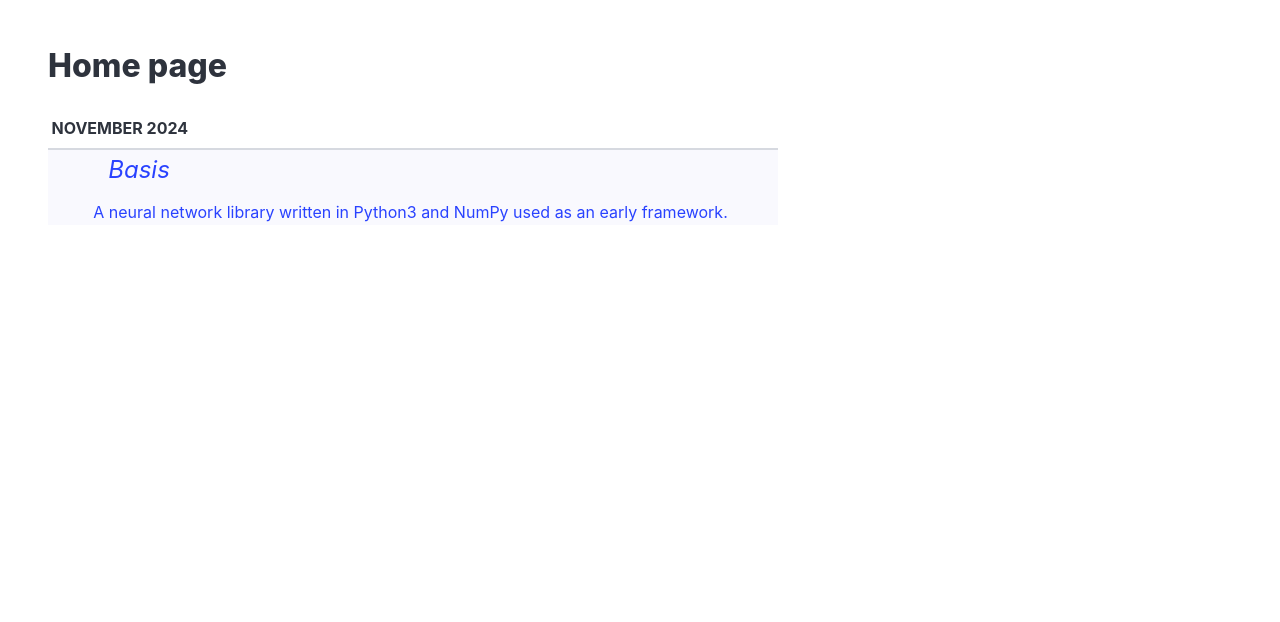
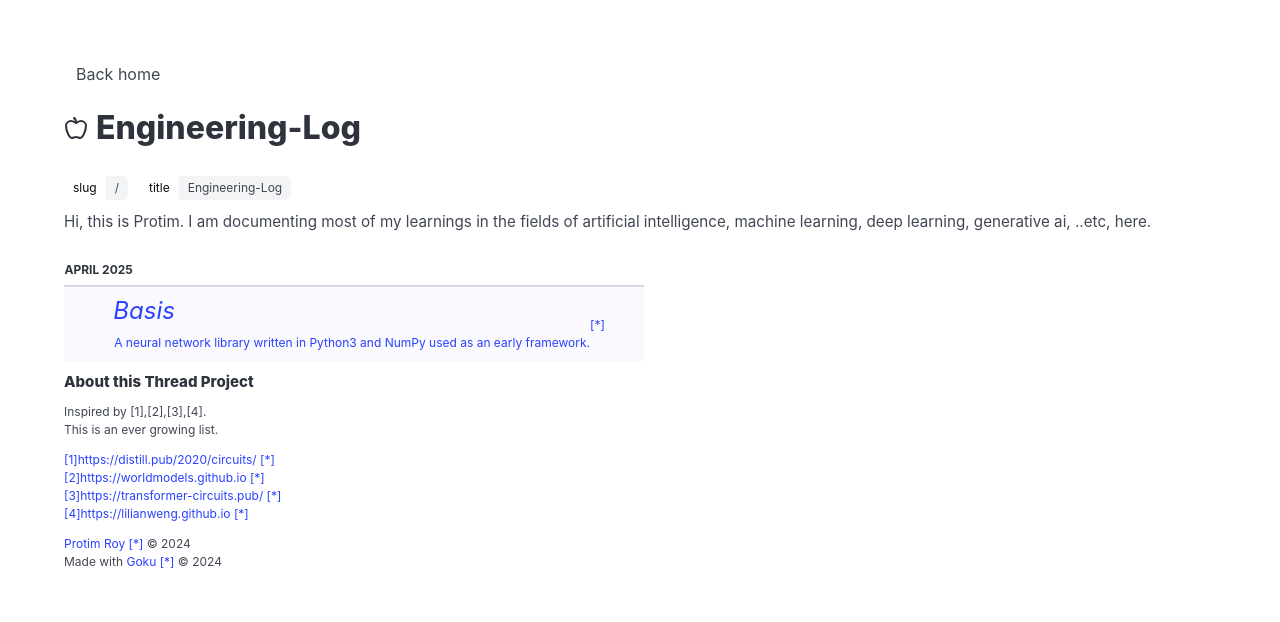
Before and after one commit to protimroy/engineering-log, a plain HTML site: page index.html in a window 1280 px wide. Drawn offline with Linux system fonts and the light colour scheme.

Commit message:
deploy: 35820984ad9b3c64ce990915f17fb4bf1b97c90b

```diff
--- a/index.html
+++ b/index.html
@@ -1,14 +1,70 @@
-<!doctype html>
-<html>
+<!DOCTYPE html>
+<html >
   <head>
-    <title>Home page</title>
-    <link rel="stylesheet" type="text/css" href="/bulma.css" />
+    <title>Engineering-Log</title>
+    <link rel="stylesheet" lang="text/css" href="/bulma.css">
+    <!-- include another bulma.css stylesheet that is for the user to customize -->
+    <link rel="stylesheet" lang="text/css" href="/bulma-custom.css">
+    <meta name="viewport" content="width=device-width, initial-scale=1">
+    <style>a[href^="https://"]::after {
+        content: " [*]";
+      }
+      .navbar-menu {
+        box-shadow: none;
+      }</style>
   </head>
   <body>
-    <div class="section">
-      <h1 class="title">Home page</h1>
-      <div class="content">
-        <style>
+    <section class="section">
+      <div class="container">
+        <nav class="navbar mb-4" role="navigation">
+          <div class="navbar-menu is-active">
+            <div class="navbar-start">
+              <a href="/" class="navbar-item">Back home</a>
+            </div>
+            <div class="navbar-end">
+
+            </div>
+          </div>
+        </nav>
+      </div>
+      <div class="container" id="content">
+        <h1 class="title">
+          <span class="icon-text"><svg
+  xmlns="http://www.w3.org/2000/svg"
+  width="24"
+  height="24"
+  viewBox="0 0 24 24"
+  fill="none"
+  stroke="currentColor"
+  stroke-width="2"
+  stroke-linecap="round"
+  stroke-linejoin="round"
+>
+  <path d="M12 20.94c1.5 0 2.75 1.06 4 1.06 3 0 6-8 6-12.22A4.91 4.91 0 0 0 17 5c-2.22 0-4 1.44-5 2-1-.56-2.78-2-5-2a4.9 4.9 0 0 0-5 4.78C2 14 5 22 8 22c1.25 0 2.5-1.06 4-1.06Z" />
+  <path d="M10 2c1 .5 2 2 2 5" />
+</svg>
+
+            <span>Engineering-Log</span></span>
+        </h1>
+        <div class="field is-grouped is-grouped-multiline">
+<div class="control">
+<div class="tags has-addons">
+<span class="tag is-white">slug</span>
+<span class="tag is-light">/</span>
+</div>
+</div>
+
+<div class="control">
+<div class="tags has-addons">
+<span class="tag is-white">title</span>
+<span class="tag is-light">Engineering-Log</span>
+</div>
+</div>
+</div>
+
+        <p class="subtitle" style="font-size:95%;" >Hi, this is Protim. I am documenting most of my learnings in the fields of artificial intelligence, machine learning, deep learning, generative ai, ..etc, here.</p>
+        <section class="content" style="font-size:75%;" >
+          <style>
   .date {
     font-family: 'Inter';
     margin-left: -8.5px;
@@ -49,7 +105,7 @@
 <table class="table">
   <thead>
     <tr>
-      <th><div class="date">NOVEMBER 2024</div></th>
+      <th><div class="date">APRIL 2025</div></th>
     </tr>
   </thead>
   <tbody>
@@ -63,9 +119,19 @@
     </tr>
   </tbody>
 </table>
-
+<h4>
+About this Thread Project</h4>
+<p>
+Inspired by [1],[2],[3],[4].<br>
+This is an ever growing list.<br></p><p>
+<a href="https://distill.pub/2020/circuits/">[1]https://distill.pub/2020/circuits/</a><br>
+<a href="https://worldmodels.github.io">[2]https://worldmodels.github.io</a><br>
+<a href="https://transformer-circuits.pub/">[3]https://transformer-circuits.pub/</a><br>
+<a href="https://lilianweng.github.io">[4]https://lilianweng.github.io</a><br></p><p>
+<a href="https://protimroy.com">Protim Roy</a> &copy; 2024<br>
+Made with <a href="https://github.com/sea-grass/goku">Goku</a> &copy; 2024</p>
+        </section>
       </div>
-    </div>
-
+    </section>
   </body>
 </html>
```
Also changed, not shown: _sitemap.html (+1 -1 lines).
